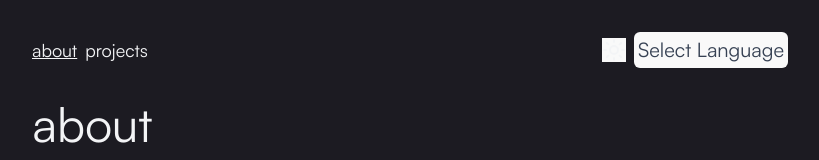
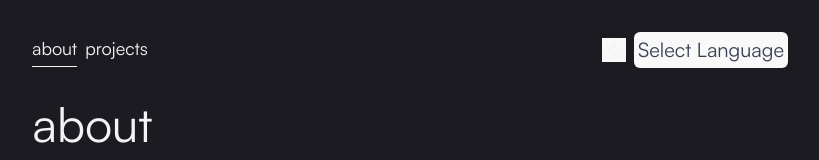
Before and after one commit to abonvalle/react-resume-portfolio, a React (Vite) app: page / in a window 1280 px wide. Shown: the top 160 px of the page, without its empty margins (230-1049 px from the left). Built offline with nearby package versions, Linux system fonts and the light colour scheme; the HTML template or start-up script is replaced by a standard one.

Commit message:
Refactor navigation styles and improve link hover effects

```diff
--- a/src/App.css
+++ b/src/App.css
@@ -44,21 +44,30 @@ div.content {
   padding: 2em;
 }
 
-.read-the-docs {
-  color: #888;
+nav a {
+  border-color: transparent;
+  margin-bottom: 4px;
+  text-decoration: none;
+  transition: border-color 0.25s ease-in-out, padding 0.25s ease-in-out,
+    margin 0.25s ease-in-out;
+}
+a {
+  text-decoration: underline;
+}
+.prose-light a:hover {
+  color: #1b6fb4;
+}
+.prose-dark a:hover {
+  color: #4593d3;
 }
 
-nav a {
-  color: #f3f4f6;
-  transition: color 0.2s ease-in-out;
-}
-.prose-light nav a {
-  color: #1c1b22;
-}
 .prose-lg {
   transition: background-color 0.4s ease-in-out, color 0.4s ease-in-out;
 }
 
 nav a.active {
-  text-decoration: underline;
+  border-color: inherit;
+  padding-bottom: 4px;
+  margin-bottom: 0px;
+  border-bottom: 1px solid;
 }
--- a/src/index.css
+++ b/src/index.css
@@ -45,15 +45,6 @@
   text-rendering: optimizeLegibility;
   -webkit-font-smoothing: antialiased;
   -moz-osx-font-smoothing: grayscale;
-}
-
-a {
-  font-weight: 500;
-  color: #646cff;
-  text-decoration: inherit;
-}
-a:hover {
-  color: #535bf2;
 }
 
 body {
```
